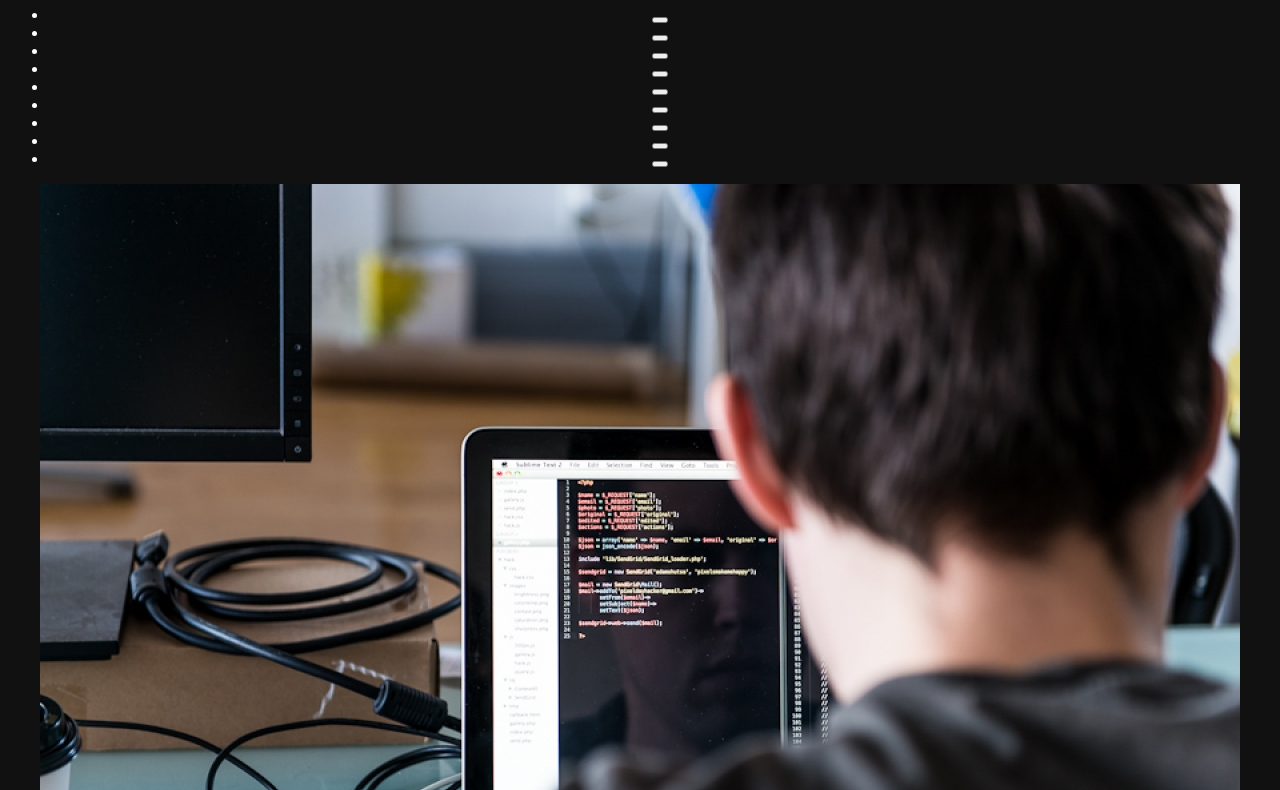
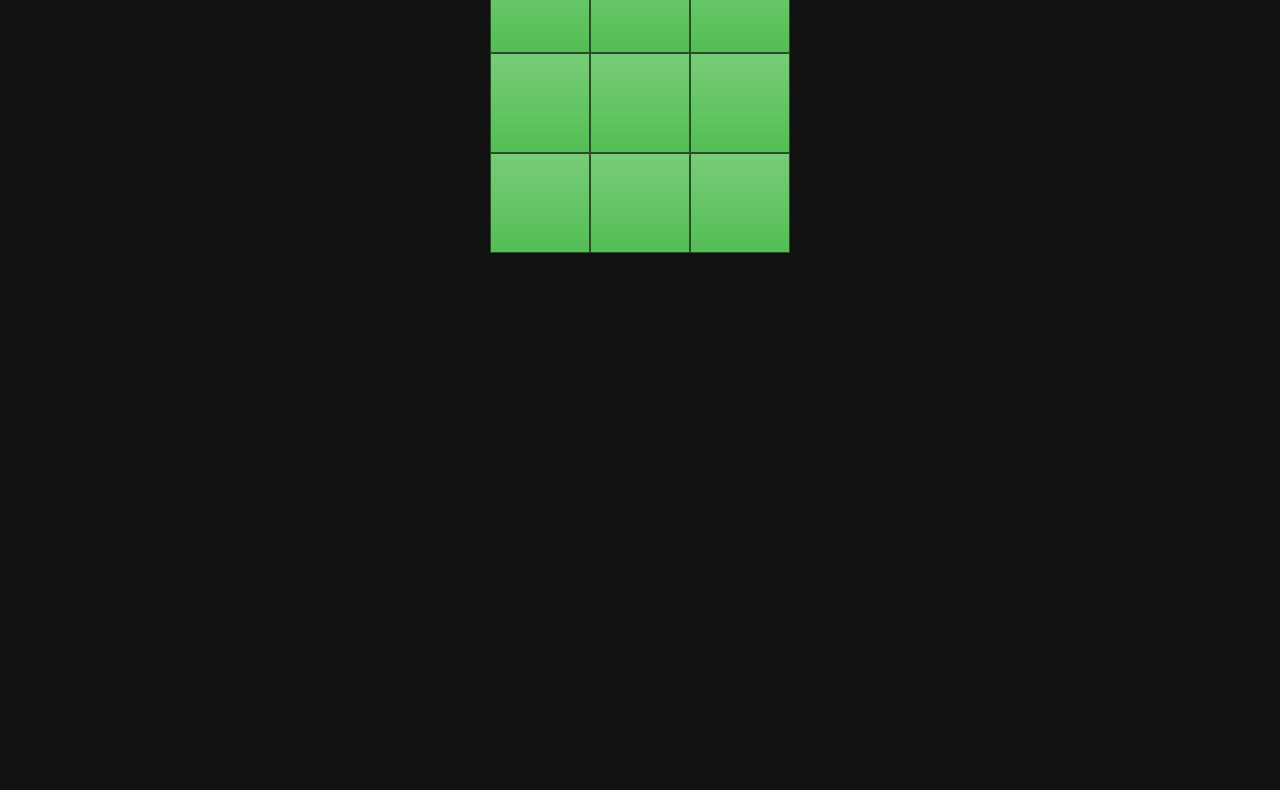
Before and after one commit to boris-nekezov/bn-tic-tac-toe, a website built with webpack: page public/index.html in a window 1280 px wide. Shown: the part 132-922 px from the top of the page. After the commit the page ends 800 px from the top, so only its background shows below. Built offline with nearby package versions, Linux system fonts and the light colour scheme.

Commit message:
Adjust html and styles add normalize and bootstra dark theme

```diff
--- a/package.json
+++ b/package.json
@@ -4,8 +4,8 @@
   "description": "Webpack template with basic features",
   "main": "index.js",
   "scripts": {
-    "build": "webpack --mode=production",
-    "watch": "webpack --mode=development && webpack-dev-server"
+    "build": "start http://localhost:8080/ & webpack",
+    "watch": "start http://localhost:8080/ & webpack --mode=development && webpack-dev-server"
   },
   "keywords": [],
   "author": "Boris Nekezov",
--- a/public/index.html
+++ b/public/index.html
@@ -5,34 +5,33 @@
     <meta name="viewport" content="width=device-width, initial-scale=1.0">
     <meta http-equiv="X-UA-Compatible" content="ie=edge">
     <title>BN Webpack Template</title>
+    <link rel="stylesheet" href="https://cdnjs.cloudflare.com/ajax/libs/normalize/8.0.1/normalize.min.css">
+    <link href="https://stackpath.bootstrapcdn.com/bootswatch/4.3.1/slate/bootstrap.min.css" rel="stylesheet" integrity="sha384-FBPbZPVh+7ks5JJ70RJmIaqyGnvMbeJ5JQfEbW0Ac6ErfvEg9yG56JQJuMNptWsH" crossorigin="anonymous">
 </head>
 <body>
-    <h1>Boris Nekezov Webpack Template</h1>
-    <div class="tic-tac-toe">
-        <h1 class="tic-tac-toe__title">Tic Tac Toe</h1>
-        <!-- =6 -->
-        <ul id="tic-tac-toe" class="tic-tac-toe__list">
-            <li class="tic-tac-toe__list-item">
-                <button data-pos-x="0" data-pos-y="0" class="tic-tac-toe__button"></button></li>
-            <li class="tic-tac-toe__list-item">
-                <button data-pos-x="0" data-pos-y="1" class="tic-tac-toe__button"></button></li>
-            <li class="tic-tac-toe__list-item">
-                <button data-pos-x="0" data-pos-y="2" class="tic-tac-toe__button"></button></li>
-            <li class="tic-tac-toe__list-item">
-                <button data-pos-x="1" data-pos-y="0" class="tic-tac-toe__button"></button></li>
-            <li class="tic-tac-toe__list-item">
-                <button data-pos-x="1" data-pos-y="1" class="tic-tac-toe__button"></button></li>
-            <li class="tic-tac-toe__list-item">
-                <button data-pos-x="1" data-pos-y="2" class="tic-tac-toe__button"></button></li>
-            <li class="tic-tac-toe__list-item">
-                <button data-pos-x="2" data-pos-y="1" class="tic-tac-toe__button"></button></li>
-            <li class="tic-tac-toe__list-item">
-                <button data-pos-x="2" data-pos-y="1" class="tic-tac-toe__button"></button></li>
-            <li class="tic-tac-toe__list-item">
-                <button data-pos-x="2" data-pos-y="1" class="tic-tac-toe__button"></button></li>
-        </ul>
-        <!-- =5 -->
+    <div class="container">
+
+            <div class="tic-tac-toe">
+                    <h1 class="tic-tac-toe__title">Tic Tac Toe</h1>
+                    <div class="tic-tac-toe__buttons-holder row">
+                        <div class="tic-tac-toe__buttons">
+                            <button data-pos-x="0" data-pos-y="0" class="tic-tac-toe__button btn btn-success btn-lg"></button>
+                            <button data-pos-x="0" data-pos-y="1" class="tic-tac-toe__button btn btn-success btn-lg"></button>
+                            <button data-pos-x="0" data-pos-y="2" class="tic-tac-toe__button btn btn-success btn-lg"></button>
+                            <button data-pos-x="1" data-pos-y="0" class="tic-tac-toe__button btn btn-success btn-lg"></button>
+                            <button data-pos-x="1" data-pos-y="1" class="tic-tac-toe__button btn btn-success btn-lg"></button>
+                            <button data-pos-x="1" data-pos-y="2" class="tic-tac-toe__button btn btn-success btn-lg"></button>
+                            <button data-pos-x="2" data-pos-y="1" class="tic-tac-toe__button btn btn-success btn-lg"></button>
+                            <button data-pos-x="2" data-pos-y="1" class="tic-tac-toe__button btn btn-success btn-lg"></button>
+                            <button data-pos-x="2" data-pos-y="1" class="tic-tac-toe__button btn btn-success btn-lg"></button>
+                        </div>
+
+                    </div>
+
+                </div>
+
     </div>
-    <img src="./assets/images/tech.jpg" alt="Tech">
+
+
 </body>
 </html>
--- a/src/scss/app.scss
+++ b/src/scss/app.scss
@@ -1 +1,35 @@
 @import './src/general.scss';
+
+$ticTacToeSize: 300px;
+$ticTacToeBtnSize: $ticTacToeSize / 3;
+
+.tic-tac-toe {
+    margin-top: 20px;
+}
+
+.tic-tac-toe__title {
+    margin-bottom: 20px;
+}
+
+.tic-tac-toe__buttons-holder {
+    display: flex;
+    justify-content: center;
+}
+
+.tic-tac-toe__buttons {
+    display: flex;
+    flex-flow: row wrap;
+    width: $ticTacToeSize;
+    height: $ticTacToeSize;
+    background: pink;
+}
+
+.tic-tac-toe__button {
+    box-sizing: border-box;
+    border-radius: 0;
+    padding: 0;
+    flex-basis: $ticTacToeBtnSize;
+    height: $ticTacToeBtnSize;
+    user-select: none;
+    outline: none;
+}
```
Also changed, not shown: public/assets/images/tech.jpg (deleted).
